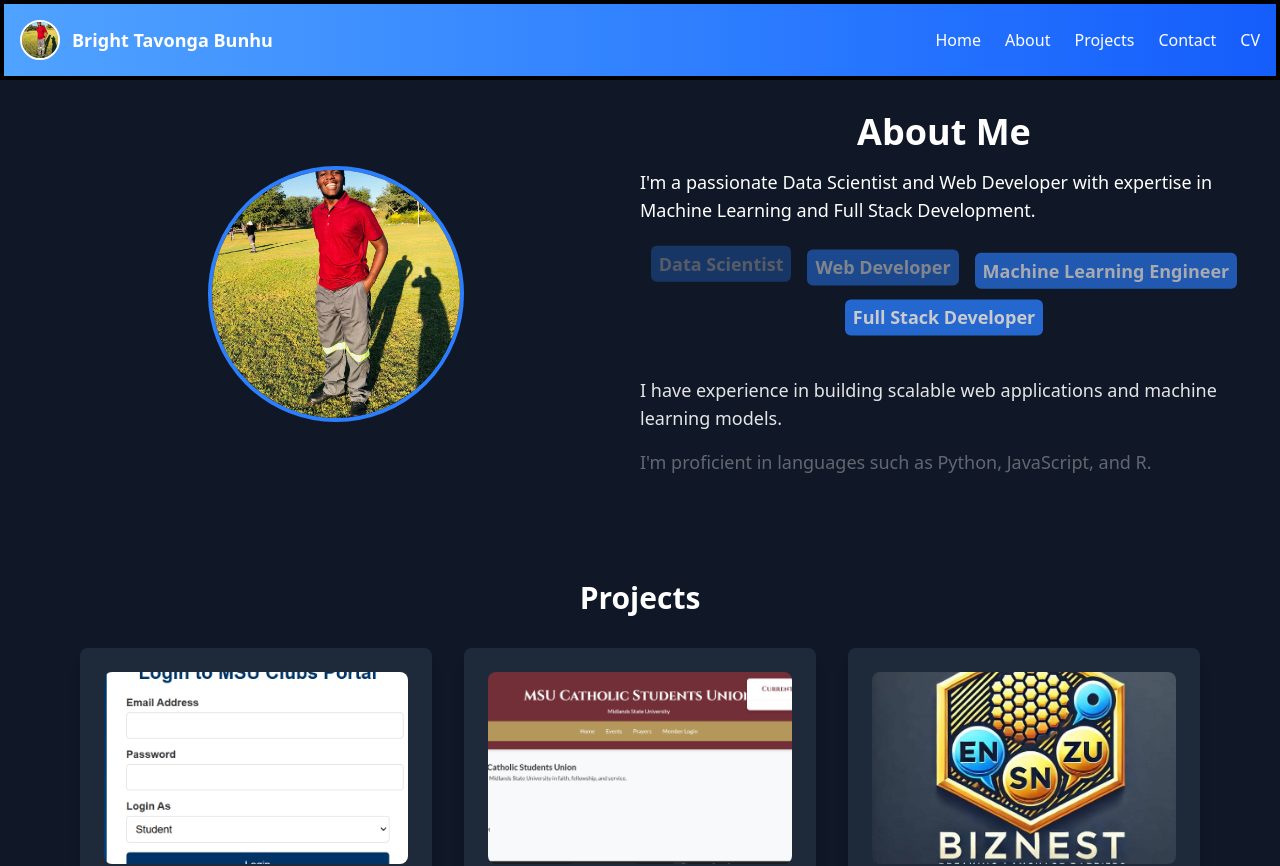
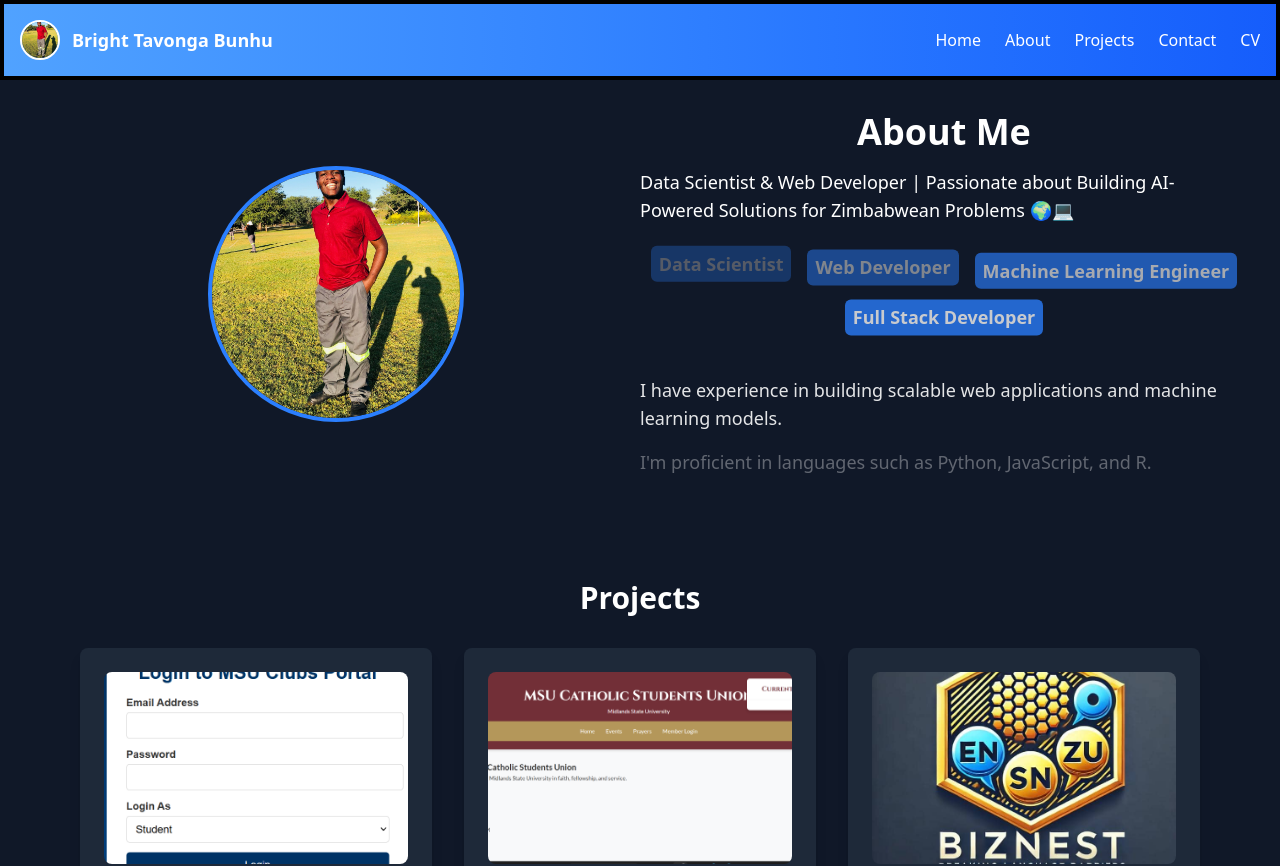
Before and after one commit to brightbunhu/Bright-Tavonga-Bunhu, a React (Vite) app: page / in a window 1280 px wide. Shown: the top 866 px of the page. Built offline with nearby package versions, Linux system fonts and the light colour scheme.

Commit message:
Update About Me section with new description

```diff
--- a/src/components/Home/Aboutme.jsx
+++ b/src/components/Home/Aboutme.jsx
@@ -77,8 +77,7 @@ const AboutMe = () => {
           About Me
         </h1>
         <p className="text-sm sm:text-lg mb-8">
-          I'm a passionate Data Scientist and Web Developer with expertise in
-          Machine Learning and Full Stack Development.
+          Data Scientist & Web Developer | Passionate about Building AI-Powered Solutions for Zimbabwean Problems 🌍💻
         </p>
         <div className="flex flex-wrap justify-center">
           {words.map((word, index) => (
```
